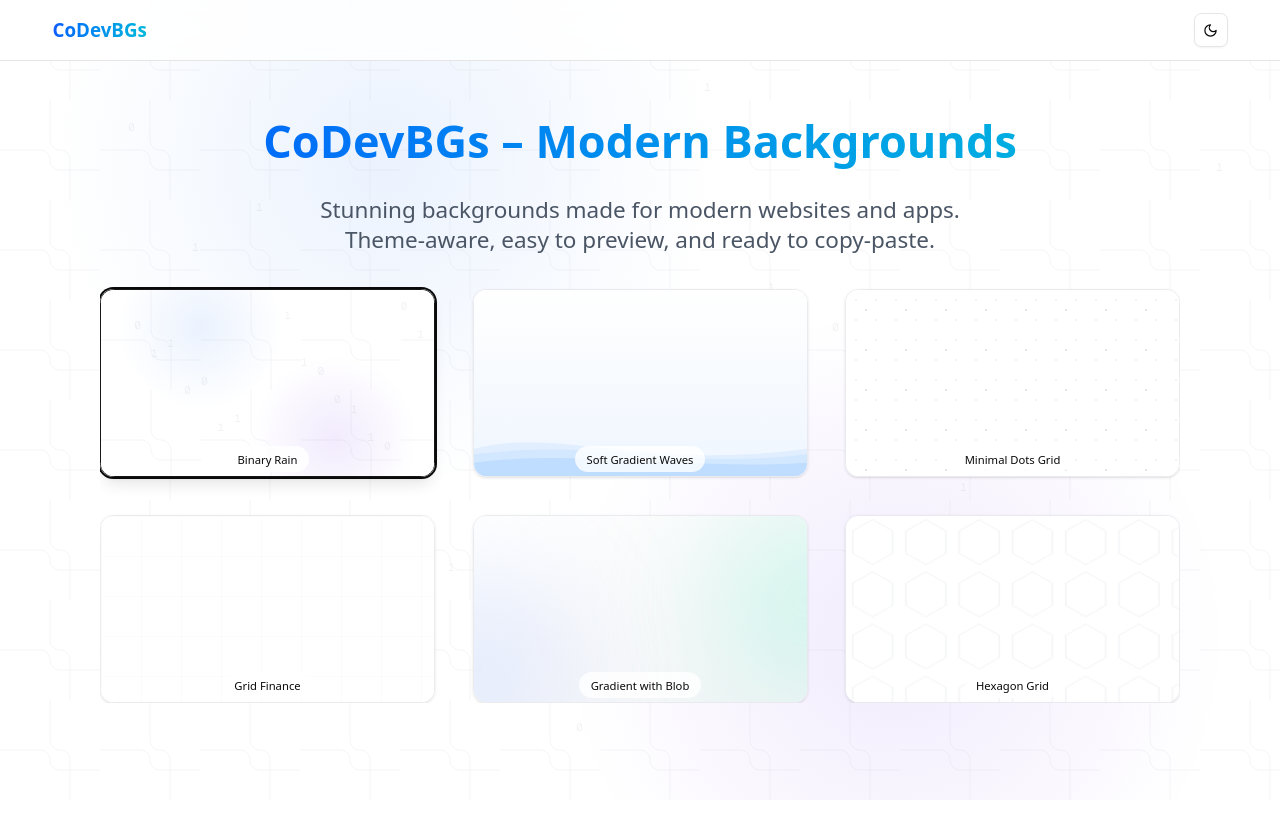
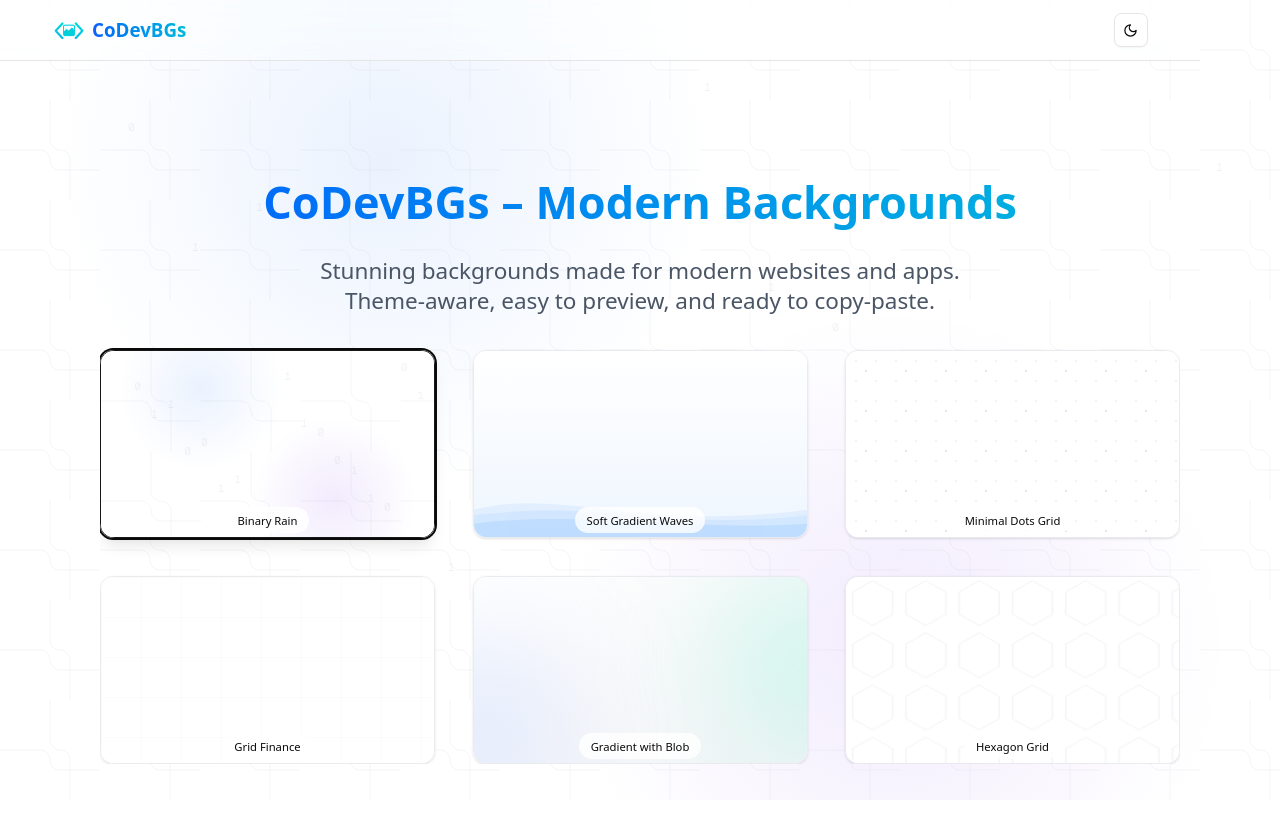
Before and after one commit to DevFreAkeD/CoDevBGs, a Next.js app: page / in a window 1280 px wide. Shown: the top 838 px of the page. Built offline with nearby package versions, Linux system fonts and the light colour scheme.

Commit message:
Added CoDevBgs Logo and update header

```diff
--- a/components/Header.tsx
+++ b/components/Header.tsx
@@ -2,10 +2,11 @@
 
 import Link from "next/link";
 import DarkModeToggle from "./DarkModeToggle";
+import Image from "next/image";
 
 export default function Header() {
     return (
-        <header className="fixed top-0 left-0 right-0 z-50 bg-background/80 backdrop-blur-xl border-b border-border">
+        <header className="container bg-background/30 backdrop-blur-xl border-b border-border">
             <div className="w-full mx-auto px-4">
                 <div className="flex lg:mx-10 md:mx-5 h-16 items-center justify-between gap-4">
                     {/* Left Side (Logo) */}
@@ -15,6 +16,14 @@
                             prefetch={false}
                             className="flex items-center space-x-2 hover:opacity-90 transition-opacity"
                         >
+                            {/* Logo Image */}
+                            <Image
+                            src="/CoDevBGs_Logo.png"
+                            alt="CoDevBGs Logo"
+                            width={32}
+                            height={32}
+                            className="rounded-md"
+                            />
                             <span className="lg:text-xl md:text-md font-bold bg-gradient-to-r bg-clip-text text-transparent from-blue-600 to-cyan-500 dark:from-sky-400 dark:to-teal-400">
                                 CoDevBGs
                             </span>
```
